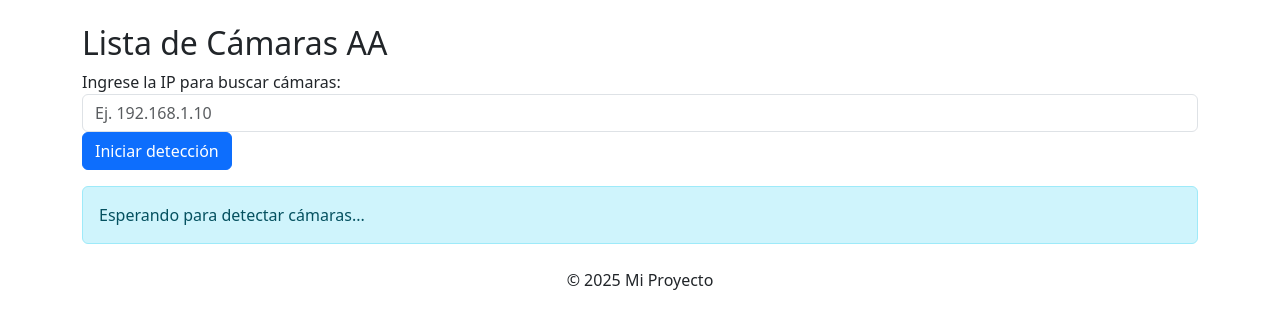
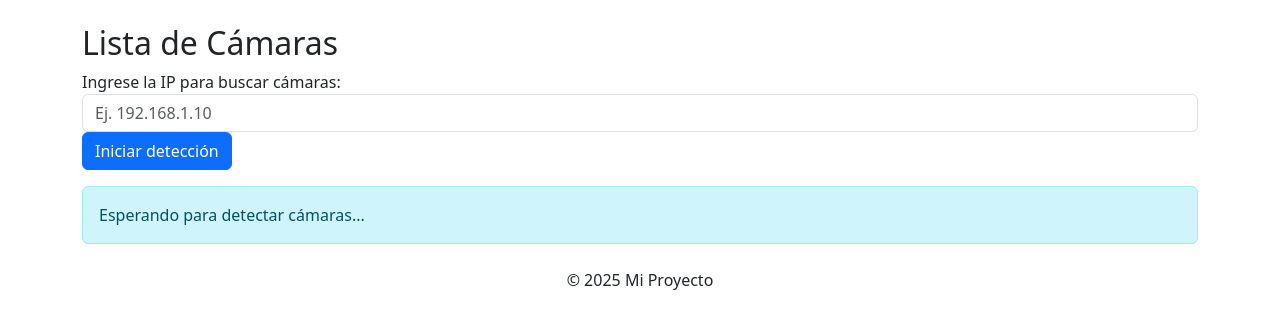
Before and after one commit to NiicolasTorres/camaras_seguridad, a Django app: page /cameras/ in a window 1280 px wide. Shown: the part 66-395 px from the top of the page. Run offline with Django 5.2, Linux system fonts and the light colour scheme.

Commit message:
CAMBIOS URL

```diff
--- a/templates/reconocimiento/camera_list.html
+++ b/templates/reconocimiento/camera_list.html
@@ -4,7 +4,7 @@
 {% block title %}Lista de Cámaras{% endblock %}
 
 {% block content %}
-  <h2 class="mt-4">Lista de Cámaras AA</h2>
+  <h2 class="mt-4">Lista de Cámaras </h2>
 
   <!-- Campo para ingresar la IP -->
   <div class="form-group">
@@ -31,7 +31,7 @@
       document.getElementById('status-message').innerHTML = 'Detectando cámaras...';
 
       // Enviar solicitud AJAX al backend
-      fetch('/detect_cameras/', {
+      fetch('/reconocimiento/detect_cameras/', {
         method: 'POST',
         headers: {
           'Content-Type': 'application/json',
```
